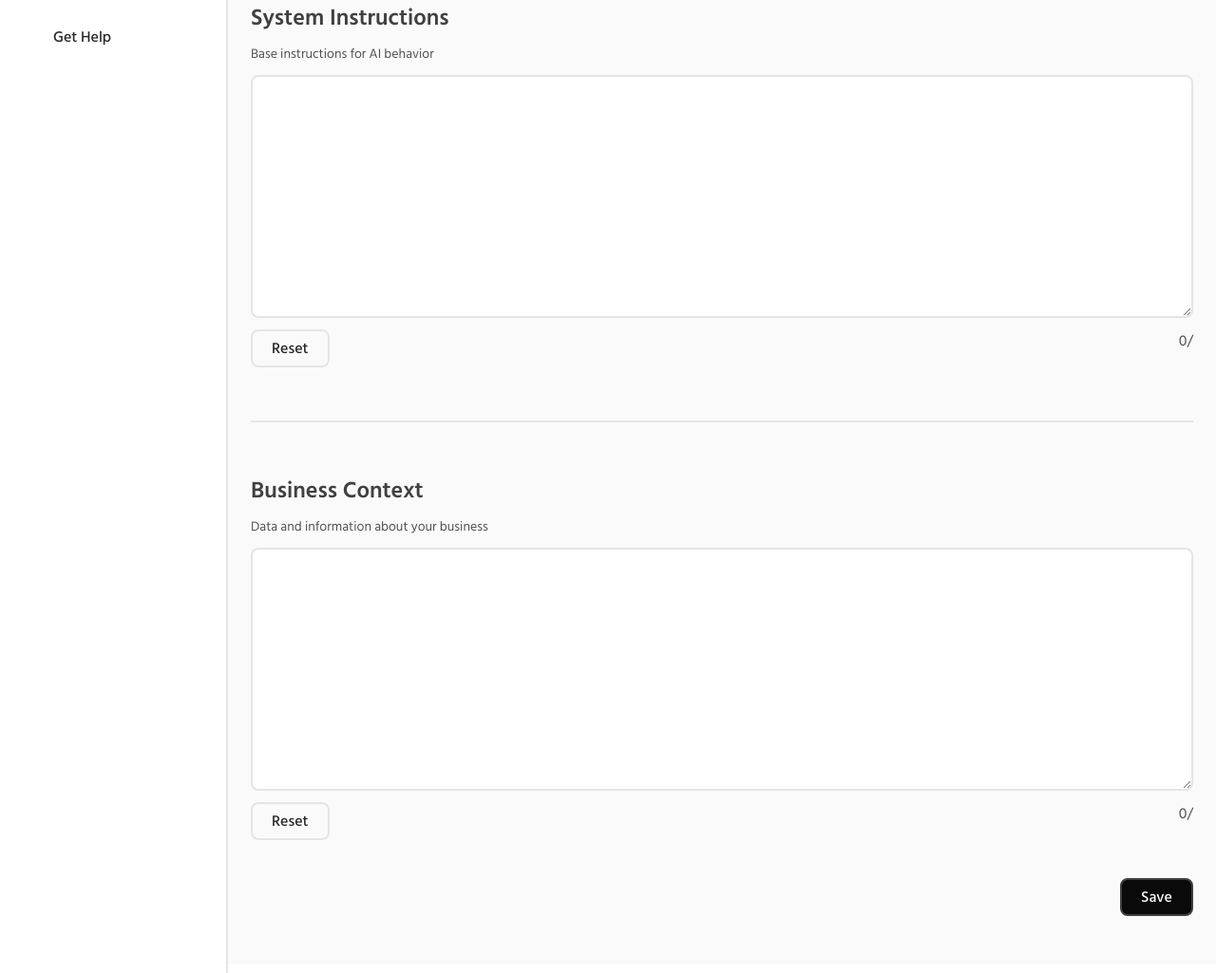
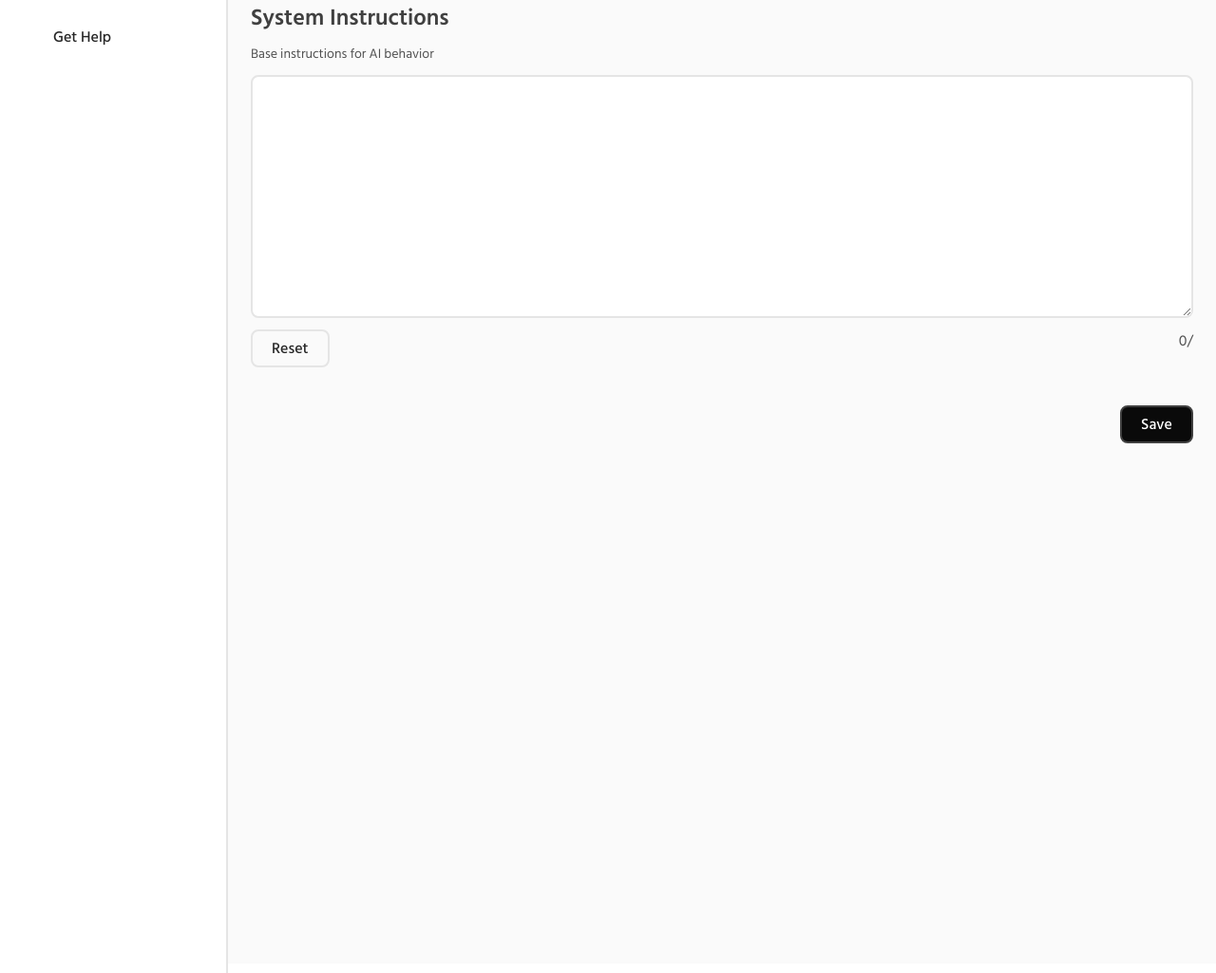
Before and after one commit to Ssshiponu/cap, a Django app: template templates/core/page.html in a window 1280 px wide. Shown: the part 169-1194 px from the top of the page at 95% size. Run offline with Django 3.2, Linux system fonts and the light colour scheme; the template is opened without the code that fills it, so the values that code supplies are empty; grey boxes labelled with a size stand in for pictures from a placeholder-image service; style sheets or scripts are compiled from the project's sources; some libraries are stand-ins or nearby versions; some web fonts are replaced.

Commit message:
business_context removed

```diff
--- a/core/models.py
+++ b/core/models.py
@@ -90,10 +90,6 @@
         help_text="Base instructions for AI behavior",
         default="You are a helpful customer service assistant."
     )
-    business_context = models.TextField(
-        blank=True,
-        help_text="Information about the business, products, services"
-    )
 
     connected_at = models.DateTimeField(auto_now_add=True)
     updated_at = models.DateTimeField(auto_now=True)
--- a/core/urls.py
+++ b/core/urls.py
@@ -8,7 +8,6 @@
     path("page/<int:page_id>", page, name="page"),
     path("page-toggle/<int:page_id>", page_toggle, name="page_toggle"),
     path('system-prompt-reset/<int:page_id>', system_prompt_reset, name="system_prompt_reset"),
-    path('business_context-reset/<int:page_id>', business_context_reset, name="business_context_reset"),
 
     # Webhooks
     path('webhook/messenger/', webhook_view),
--- a/templates/core/page.html
+++ b/templates/core/page.html
@@ -15,7 +15,6 @@
 
     <form x-data="{
         system_prompt: '{{ page.system_prompt|escapejs }}',
-        business_context: '{{ page.business_context|escapejs }}'
     }"
      action="" method="post" class="flex flex-col gap-6">
         {% csrf_token %}
@@ -29,19 +28,6 @@
             </div>
         </div>
 
-        <hr class="my-8">
-
-        <div class="flex flex-col gap-3">
-            <h2 class="h2">Business Context</h2>
-            <p class="info">Data and information about your business</p>
-            <textarea x-model="business_context" name="business_context" id="business_context" rows="10" class="input w-full"></textarea>
-            <div class="flex justify-between gap-2">
-                <a @click="alert('Are you sure you want to reset your business context?'); window.location.href='{% url 'business_context_reset' page.id %}'" class="btn">Reset</a>
-                <p class="text-neutral-600"><span x-text="business_context.length"></span>/ {{ max_business_context_length }}</p>
-
-            </div>
-        </div>
-
         <div class="flex items-center justify-end gap-2 mt-4">
             <button type="submit" class="btn btn-primary">Save</button>
         </div>
```
Also changed, not shown: cap/settings.py (+3 -6 lines), core/views.py (+0 -16 lines), core/migrations/0006_remove_facebookpage_business_context.py (added), messenger/migrations/0005_alter_conversation_active.py (added).
